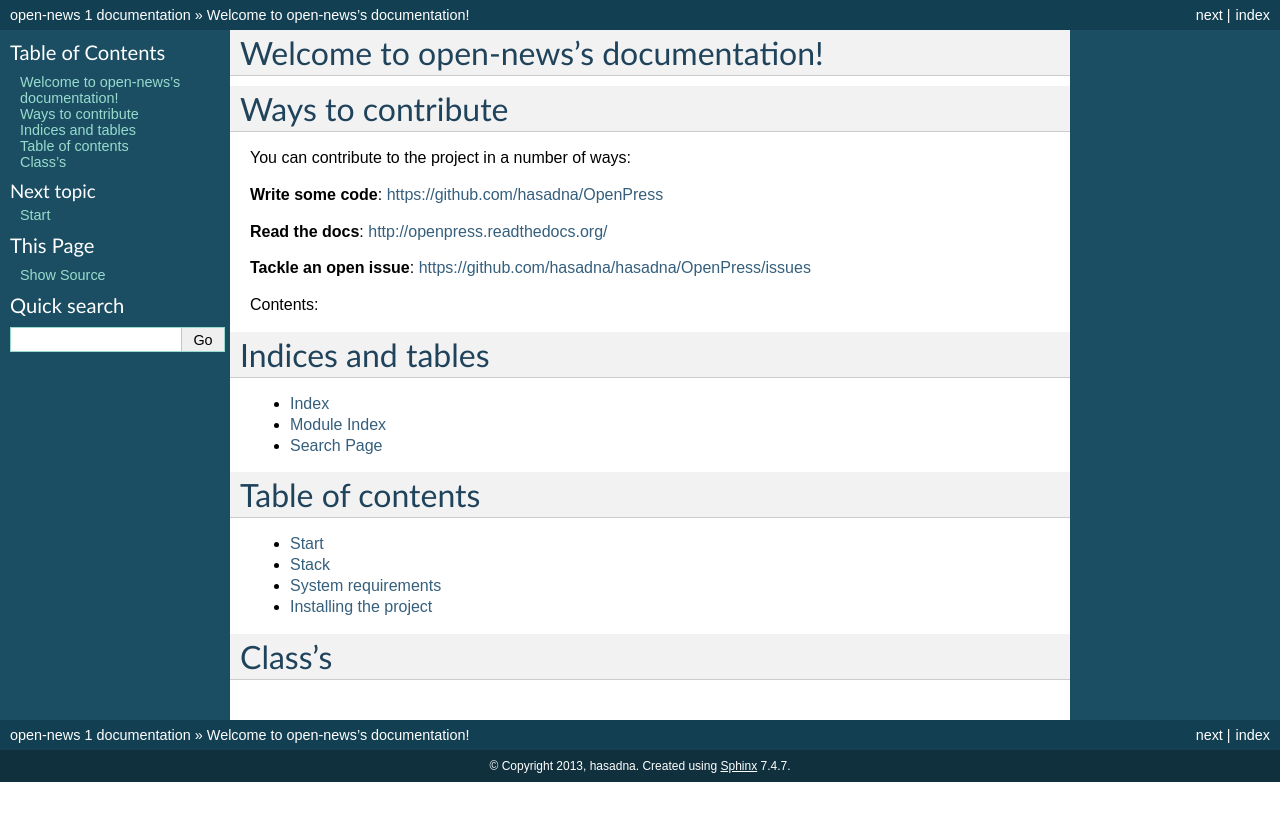
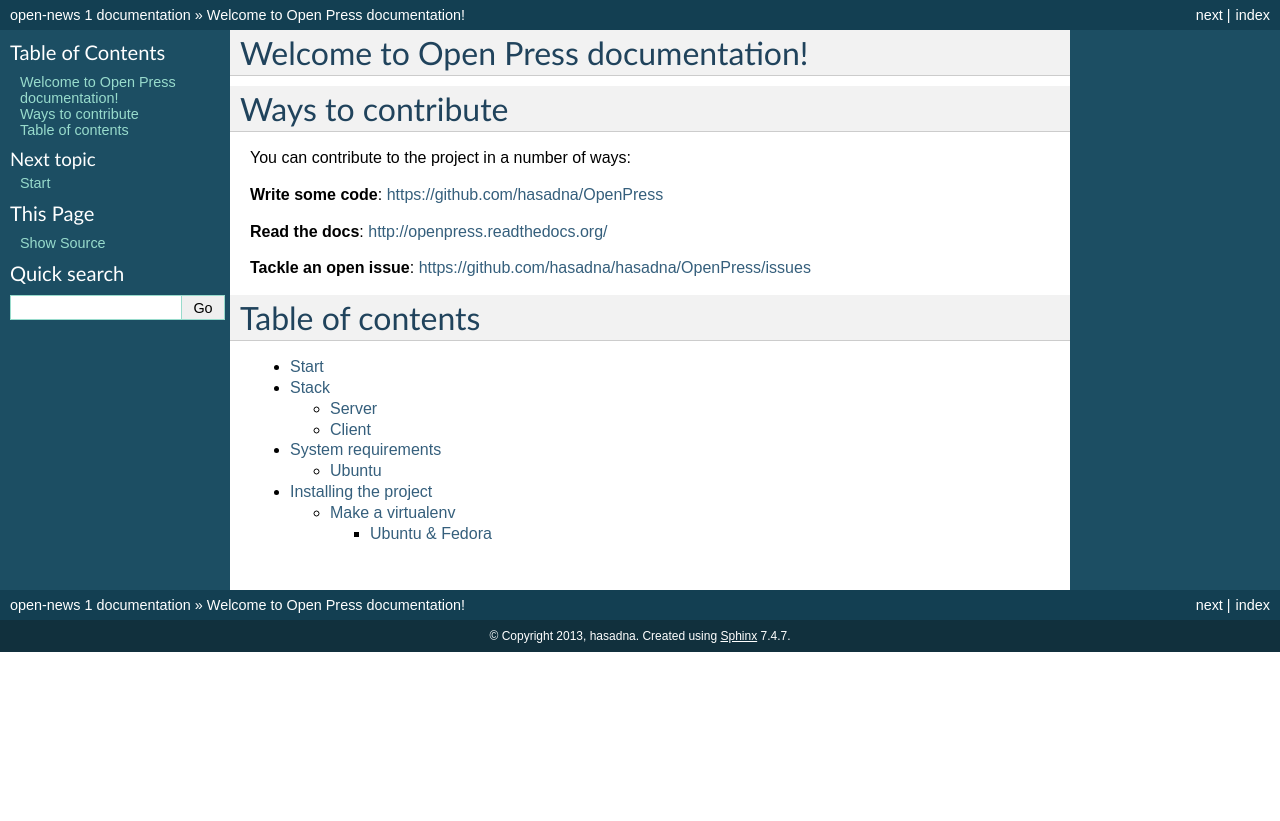
Before and after one commit to hasadna/OpenPress, a Sphinx documentation site: the page built from docs/index.rst, in a window 1280 px wide. Shown: the top 821 px of the page. Built offline with Sphinx 7.4.7, drawn with Linux system fonts in a browser that asks for light colours.

Commit message:
fixed typo and name to Open Press

```diff
--- a/docs/index.rst
+++ b/docs/index.rst
@@ -3,7 +3,7 @@
    You can adapt this file completely to your liking, but it should at least
    contain the root `toctree` directive.
 
-Welcome to open-news's documentation!
+Welcome to Open Press documentation!
 =====================================
 
 Ways to contribute
@@ -19,28 +19,10 @@
 
 
 
-Contents:
-
-.. toctree::
-   :maxdepth: 1
-
-
-
-Indices and tables
-==================
-
-* :ref:`genindex`
-* :ref:`modindex`
-* :ref:`search`
-
-
 Table of contents
 =================
 
 .. toctree::
-   :maxdepth: 1
+   :maxdepth: 0
 
    guide/start
-
-Class's
-=======
```
Also changed, not shown: README.md (+9 -2 lines).
